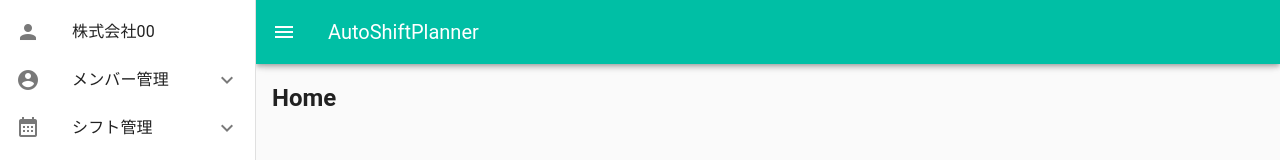
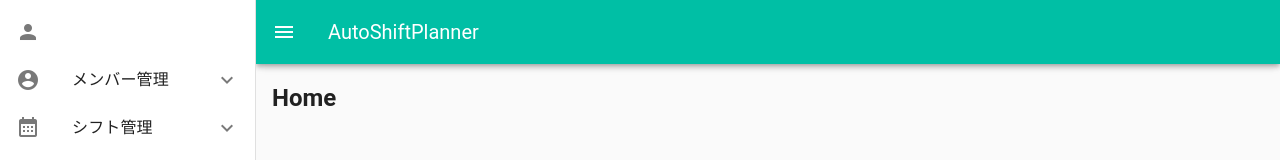
Before and after one commit to RyotaAbe1014/autoshift_client, a Vue app: page / in a window 1280 px wide. Shown: the top 160 px of the page. Built offline with nearby package versions, Linux system fonts and the light colour scheme; sample sign-in values are in the browser's storage.

Commit message:
add: セッションストレージから会社の名前を取得

```diff
--- a/src/components/templates/BaseTemplate.vue
+++ b/src/components/templates/BaseTemplate.vue
@@ -1,13 +1,25 @@
 <script setup lang="ts">
-import { ref } from 'vue'
+import { ref, Ref, onMounted } from 'vue'
 const drawer = ref(true)
+
+const oraganizationName: Ref<string | undefined> = ref(undefined)
+
+
+onMounted(() => {
+  if (sessionStorage.getItem('oraganizationName') === undefined) {
+    window.location.href = '/login'
+  }
+  console.log(sessionStorage.getItem('oraganizationName'))
+  oraganizationName.value = sessionStorage.getItem('oraganizationName') as string
+})
+
 
 </script>
 
 <template>
   <v-navigation-drawer v-model="drawer">
     <v-list dense>
-      <v-list-item prepend-icon="mdi-account" title="株式会社00" value="株式会社00"></v-list-item>
+      <v-list-item prepend-icon="mdi-account" :title="oraganizationName" :value="oraganizationName"></v-list-item>
       <v-list-group>
         <template v-slot:activator="{ props }">
           <v-list-item v-bind="props" prepend-icon="mdi-account-circle" title="メンバー管理"></v-list-item>
--- a/src/views/Login.vue
+++ b/src/views/Login.vue
@@ -15,6 +15,9 @@ const login = async () => {
       // セッションストレージにトークンを保存
       console.log(res)
       sessionStorage.setItem('token', res.data.access_token)
+      sessionStorage.setItem('oraganizationName', res.data.organization_name)
+      // '/'にリダイレクト
+      window.location.href = '/'
     }).catch((err) => {
       console.log(err)
     })
```
